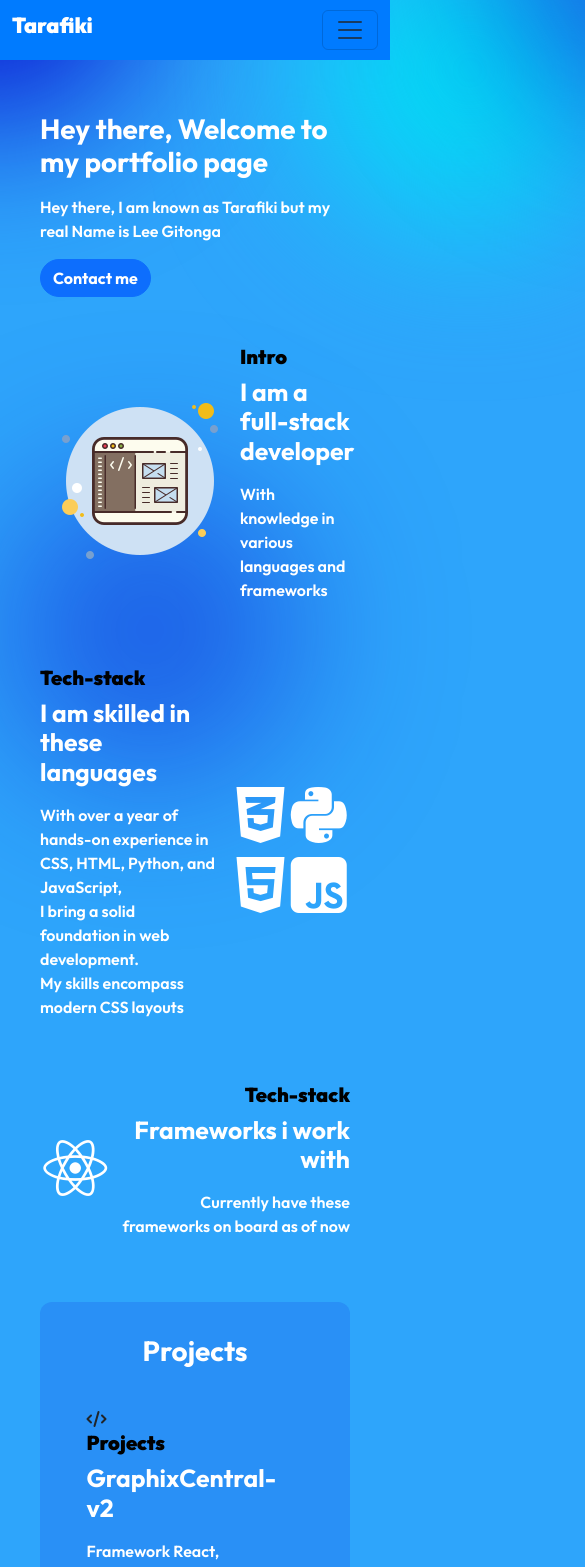
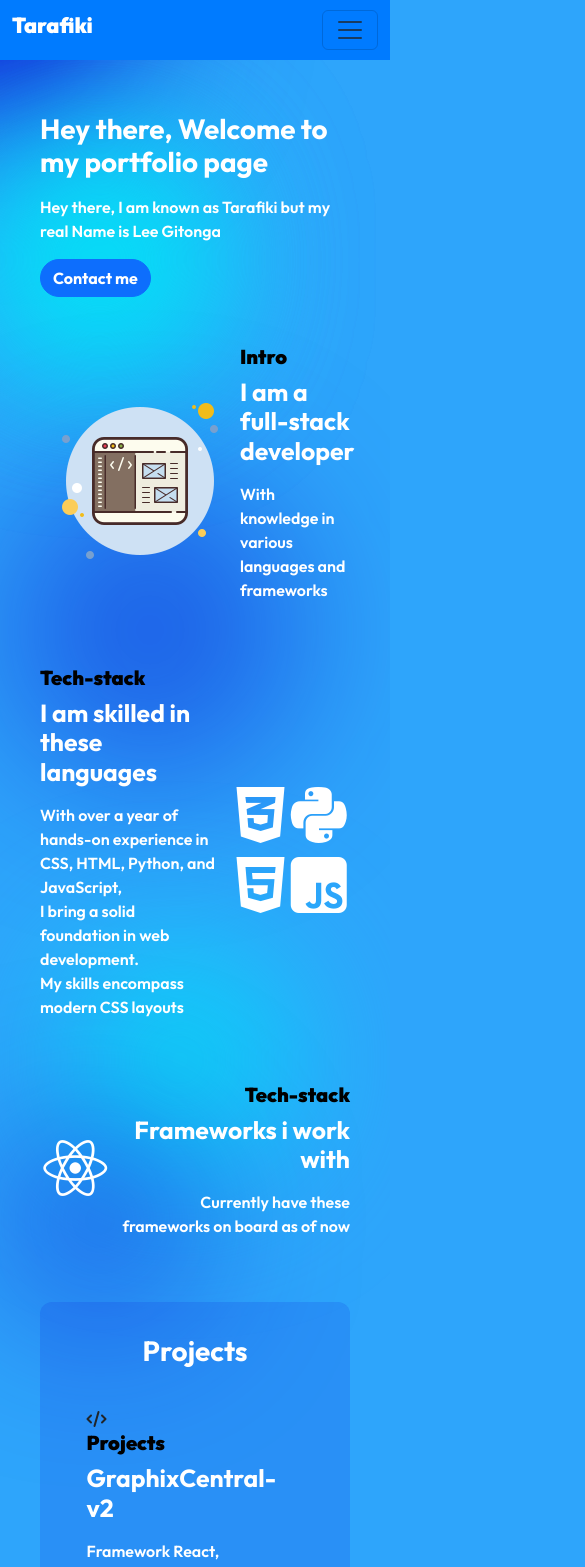
Before and after one commit to Calmcat1/portfolio-page-v2, a React (Create React App) app: page / in a window 390 px wide. Shown: the top 1567 px of the page, 585 px wide, since content can reach past the window. Built offline with nearby package versions, Linux system fonts and the light colour scheme.

Commit message:
modified:   src/components/Ellipse_folder/Ellipse_container.css

```diff
--- a/src/components/Ellipse_folder/Ellipse_container.css
+++ b/src/components/Ellipse_folder/Ellipse_container.css
@@ -71,8 +71,64 @@
   z-index: 0;
   position: absolute;
   top: -11em;
-  left: 30em;
+  left: 10em;
   border-radius: 48.125rem;
   background: rgba(11, 18, 209, 0.475);
   filter: blur(80px);
 }
+
+
+@media only screen and (max-width:700px){
+
+
+  .ellipse__circle__v2{
+    width: 200px;
+    height: 200px;
+    z-index: 0;
+    position: absolute;
+    top: 10em;
+    left: 0em;
+    border-radius: 48.125rem;
+    background: rgb(0, 230, 246);
+    filter: blur(80px);
+  }
+
+  .ellipse__circle__v3{
+    width: 200px;
+    height: 200px;
+    z-index: 0;
+    position: absolute;
+    top: 10em;
+    left: 0em;
+    border-radius: 48.125rem;
+    background: rgb(0, 230, 246);
+    filter: blur(80px);
+  }
+
+
+  .ellipse__circle__v5{
+    width: 200px;
+    height: 200px;
+    z-index: 0;
+    position: absolute;
+    top: 60em;
+    left: 5em;
+    border-radius: 48.125rem;
+    background: rgb(0, 230, 246);
+    filter: blur(80px);
+  }
+
+
+  .ellipse__circle__v6{
+    width: 200px;
+    height: 200px;
+    z-index: 0;
+    position: absolute;
+    top: 70em;
+    left: 0em;
+    border-radius: 48.125rem;
+    background: rgba(11, 18, 209, 0.475);
+    filter: blur(80px);
+  }
+
+}
```
